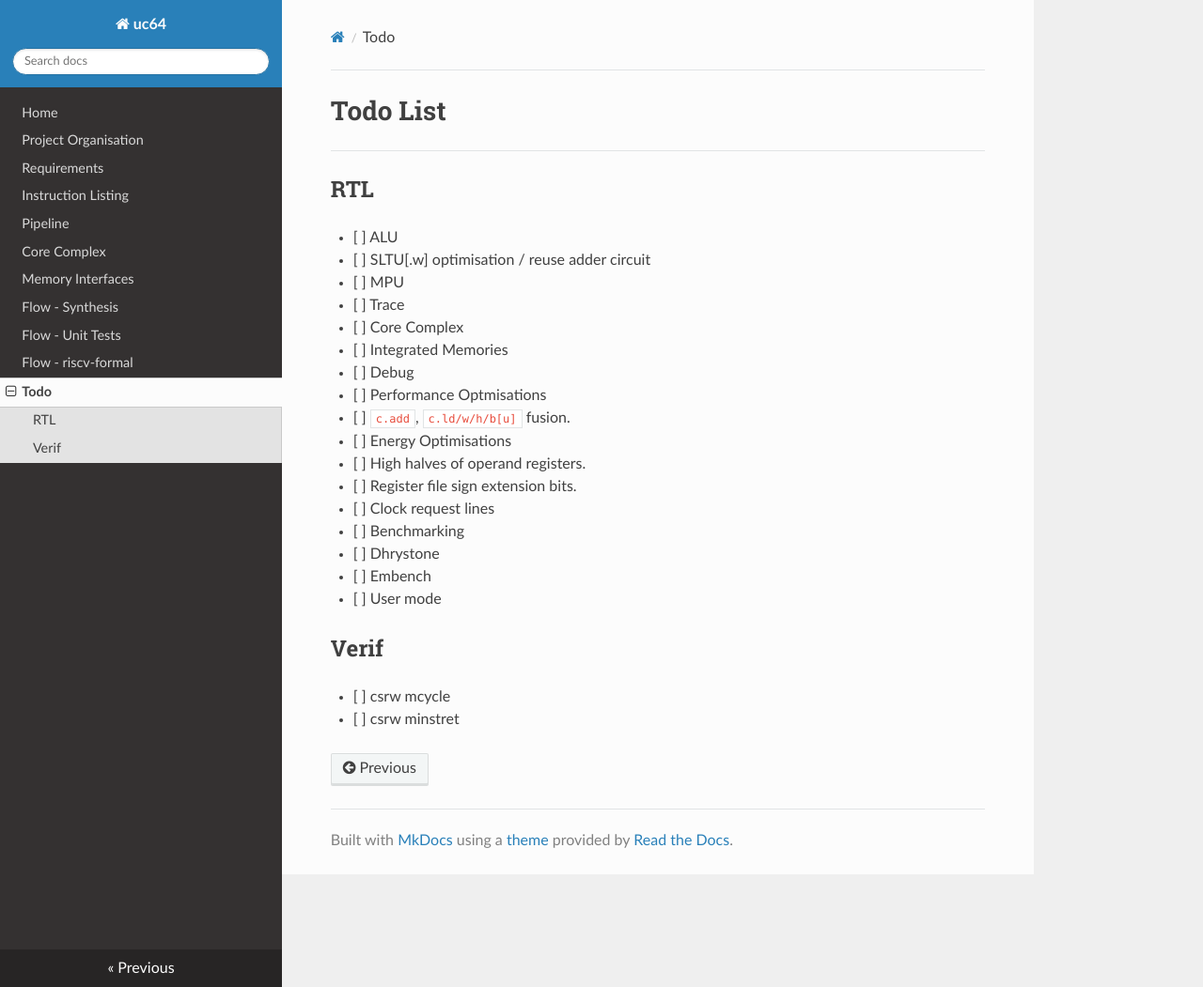
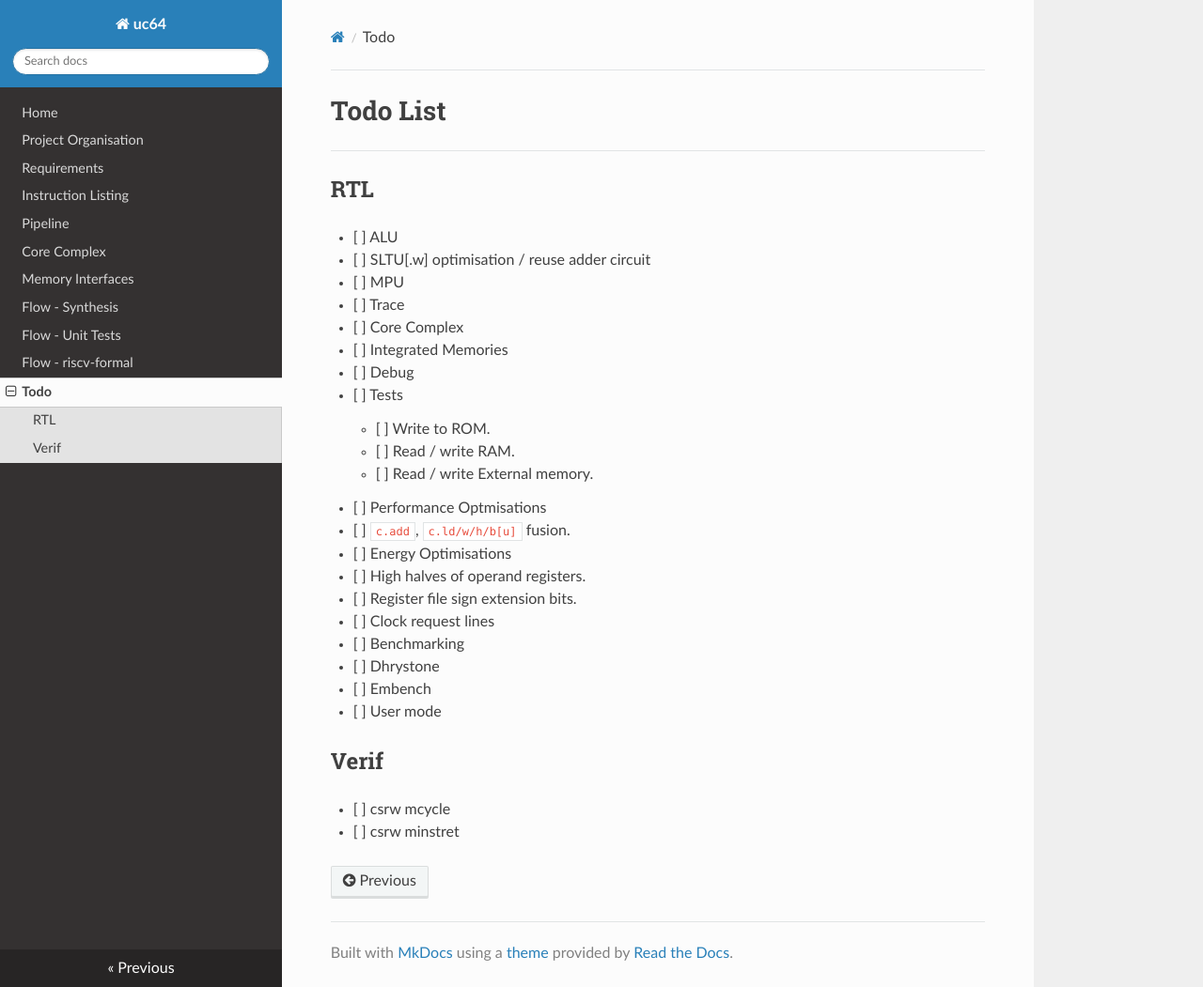
Before and after one commit to ben-marshall/croyde-riscv, an MkDocs documentation site: the page built from docs/todo.md, in a window 1280 px wide and 1051 px high. Shown: the whole window at 94% size. Built offline with MkDocs 1.6.1, drawn with Linux system fonts in a browser that asks for light colours; nearby versions of some CDN libraries.

Commit message:
Todo: ccx tests

```diff
--- a/docs/todo.md
+++ b/docs/todo.md
@@ -18,6 +18,14 @@
   - [ ] Integrated Memories
 
   - [ ] Debug
+
+  - [ ] Tests
+
+    - [ ] Write to ROM.
+
+    - [ ] Read / write RAM.
+
+    - [ ] Read / write External memory.
 
 - [ ] Performance Optmisations
 
```
